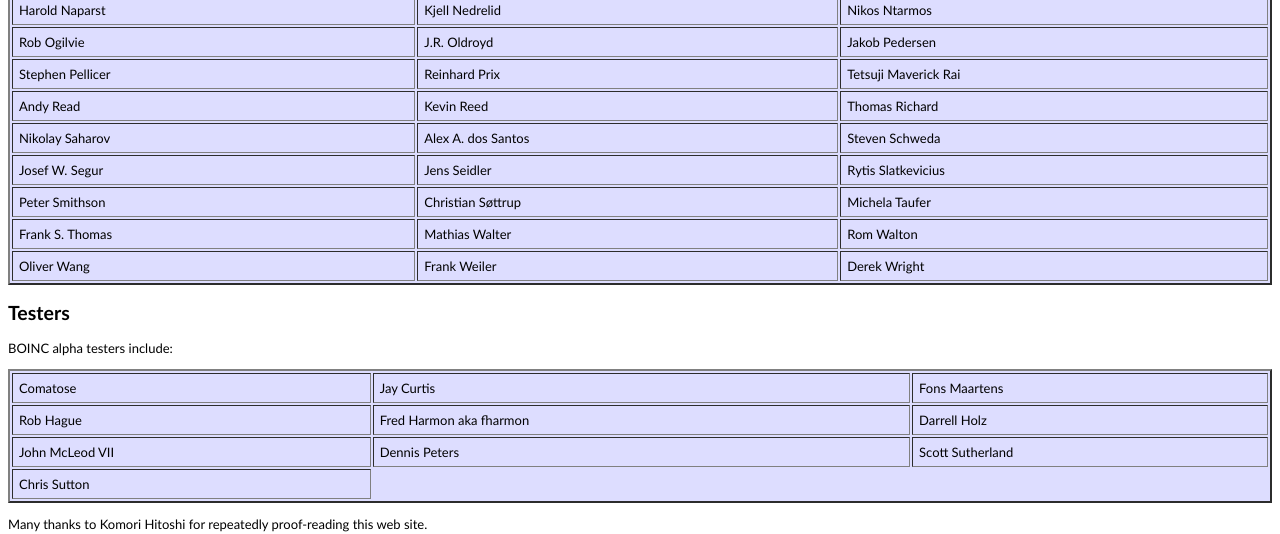
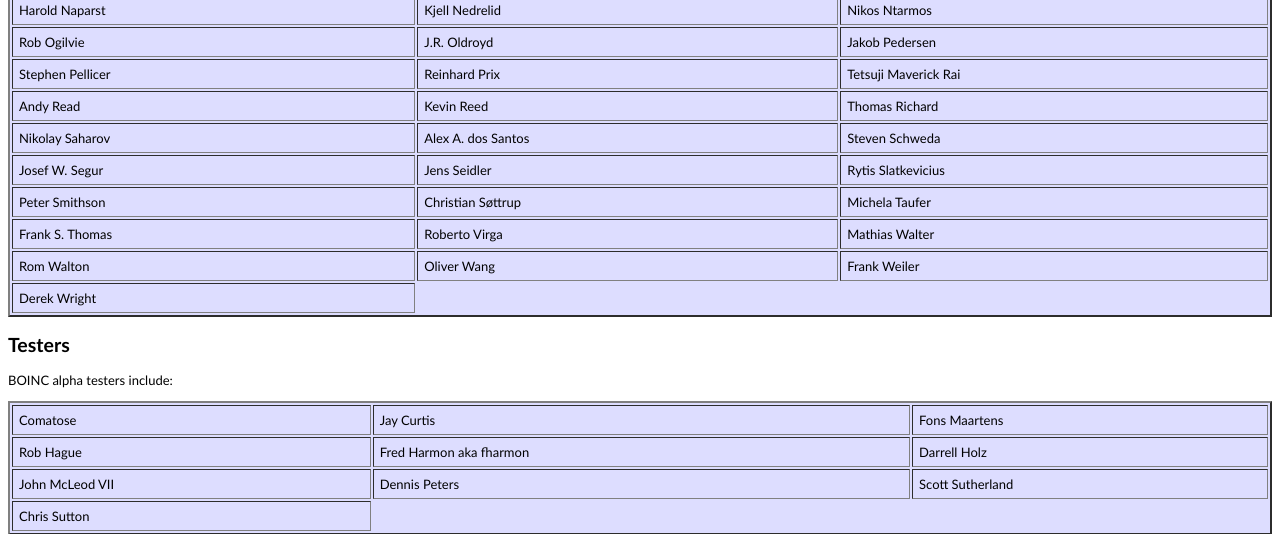
Before and after one commit to BOINC/boinc-site, a PHP site: page /hamid_cgi/contact.php in a window 1280 px wide. Shown: the part 1755-2289 px from the top of the page. Run offline with PHP 8.4, Linux system fonts and the light colour scheme.

Commit message:
*** empty log message ***
svn path=/trunk/boinc/; revision=10057

```diff
--- a/contact.php
+++ b/contact.php
@@ -182,6 +182,7 @@ show_name("Peter Smithson");
 show_name("Christian S&oslash;ttrup");
 show_name("Michela Taufer");
 show_name("Frank S. Thomas");
+show_name("Roberto Virga");
 show_name("Mathias Walter");
 show_name("Rom Walton");
 show_name("Oliver Wang");
```
